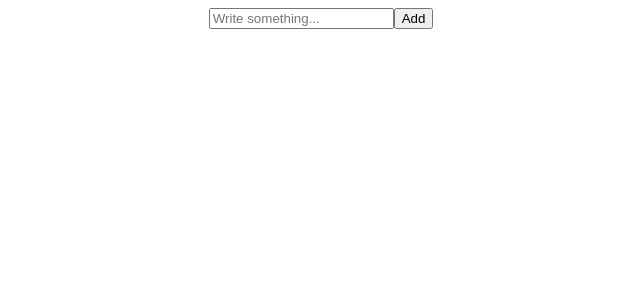
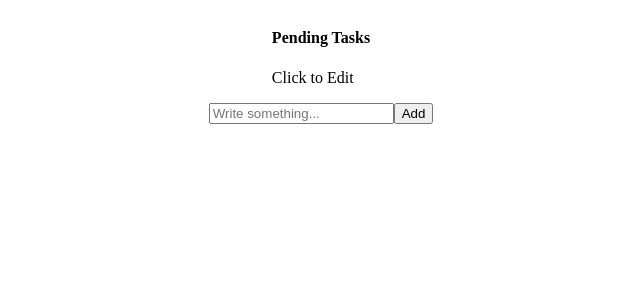
Before and after one commit to johnobriendev/crudReact, a React (Vite) app: page / in a window 1280 px wide. Shown: the top 300 px of the page, without its empty margins (319-959 px from the left). Built offline with nearby package versions, Linux system fonts and the light colour scheme.

Commit message:
update readme

```diff
--- a/src/App.css
+++ b/src/App.css
@@ -11,6 +11,7 @@
   display: flex;
   flex-direction: column;
   align-items: center;
+  justify-content: flex-start;
 }
 ul{
  width: 100%;
@@ -24,6 +25,9 @@ li{
 
   margin-bottom: 20px;
 }
+li span{
+  flex:1;
+}
 li input{
   flex:1;
 }
--- a/src/App.jsx
+++ b/src/App.jsx
@@ -26,6 +26,11 @@ function App() {
 
   return(
     <div className='app'>
+      <div>
+        <h4>Pending Tasks</h4>
+        <p>Click to Edit</p>
+      </div>
+
       <TodoInput addTodo={addTodo}/>
       <ul>
       {todos.map((todo) => (
```
Also changed, not shown: 1 other file (tests, documents, lock files or other folders).
